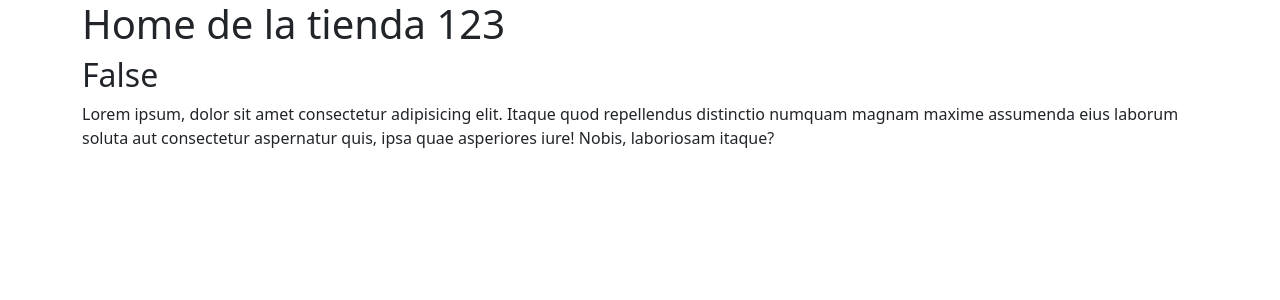
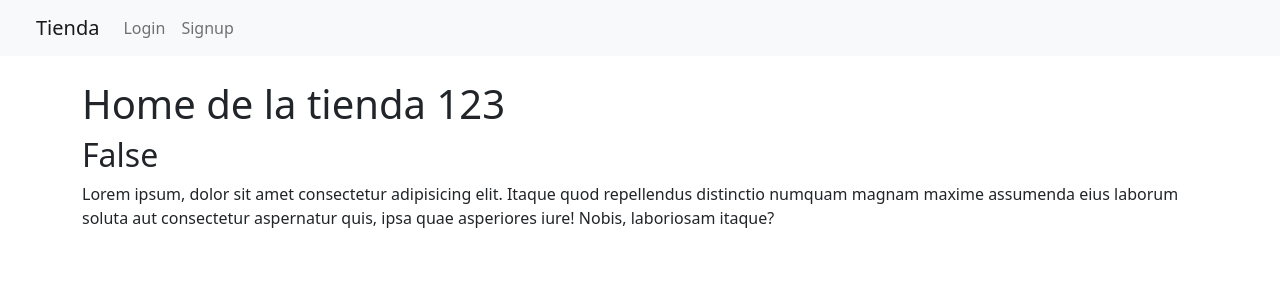
Before and after one commit to shadow-maker/dbp-refuerzo, a Flask app: page / in a window 1280 px wide. Shown: the top 300 px of the page. Run offline with Flask 2, Linux system fonts and the light colour scheme.

Commit message:
Se crea navbar

```diff
--- a/app/templates/master.html
+++ b/app/templates/master.html
@@ -1,5 +1,6 @@
 <!DOCTYPE html>
 <html lang="en">
+
 <head>
 	<meta charset="UTF-8">
 	<meta http-equiv="X-UA-Compatible" content="IE=edge">
@@ -11,12 +12,34 @@
 	<title>Tienda</title>
 	{% endif %}
 
-	<link href="https://cdn.jsdelivr.net/npm/bootstrap@5.1.3/dist/css/bootstrap.min.css" rel="stylesheet" integrity="sha384-1BmE4kWBq78iYhFldvKuhfTAU6auU8tT94WrHftjDbrCEXSU1oBoqyl2QvZ6jIW3" crossorigin="anonymous">
+	<link href="https://cdn.jsdelivr.net/npm/bootstrap@5.1.3/dist/css/bootstrap.min.css" rel="stylesheet"
+		integrity="sha384-1BmE4kWBq78iYhFldvKuhfTAU6auU8tT94WrHftjDbrCEXSU1oBoqyl2QvZ6jIW3" crossorigin="anonymous">
 	<link rel="stylesheet" href="static/style.css">
 </head>
+
 <body>
 
-	<div class="container">
+	<nav class="navbar navbar-expand-md sticky-top navbar-light bg-light px-4">
+		<div class="container-fluid">
+			<a class="navbar-brand" href="{{url_for('index')}}">Tienda</a>
+			<button class="navbar-toggler" type="button" data-bs-toggle="collapse" data-bs-target="#navbarNavAltMarkup"
+				aria-controls="navbarNavAltMarkup" aria-expanded="false" aria-label="Toggle navigation">
+				<span class="navbar-toggler-icon"></span>
+			</button>
+			<div class="collapse navbar-collapse" id="navbarNavAltMarkup">
+				<div class="navbar-nav">
+					{% if current_user.is_authenticated %}
+					<a class="nav-link" href="{{url_for('logout')}}">Logout</a>
+					{% else %}
+					<a class="nav-link" href="{{url_for('login')}}">Login</a>
+					<a class="nav-link" href="{{url_for('signup')}}">Signup</a>
+					{% endif %}
+				</div>
+			</div>
+		</div>
+	</nav>
+
+	<div class="container pt-4">
 		{% block content %}
 		{% endblock %}
 	</div>
@@ -29,6 +52,9 @@
 		{% endfor %}
 	</div>
 
-	<script src="https://cdn.jsdelivr.net/npm/bootstrap@5.1.3/dist/js/bootstrap.bundle.min.js" integrity="sha384-ka7Sk0Gln4gmtz2MlQnikT1wXgYsOg+OMhuP+IlRH9sENBO0LRn5q+8nbTov4+1p" crossorigin="anonymous"></script>
+	<script src="https://cdn.jsdelivr.net/npm/bootstrap@5.1.3/dist/js/bootstrap.bundle.min.js"
+		integrity="sha384-ka7Sk0Gln4gmtz2MlQnikT1wXgYsOg+OMhuP+IlRH9sENBO0LRn5q+8nbTov4+1p" crossorigin="anonymous">
+	</script>
 </body>
+
 </html>
```
